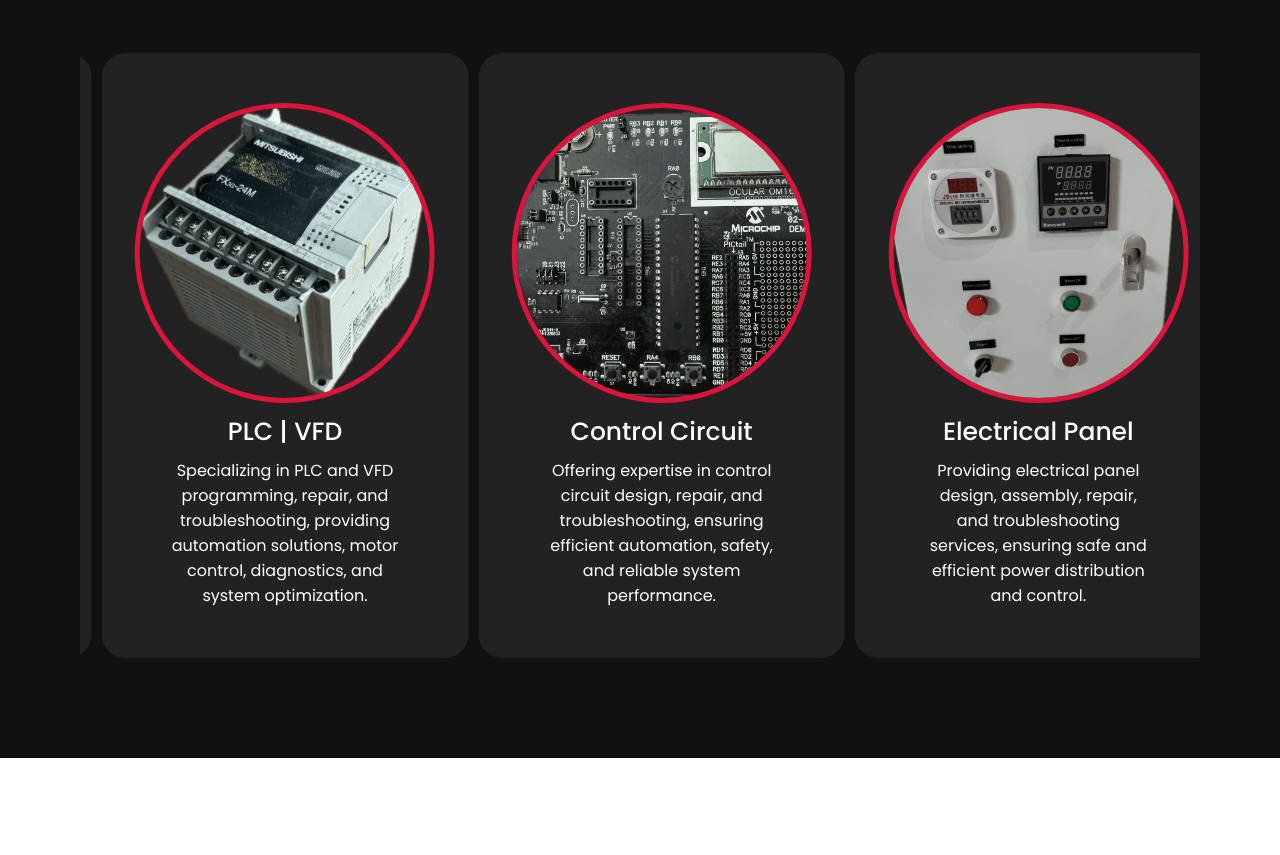
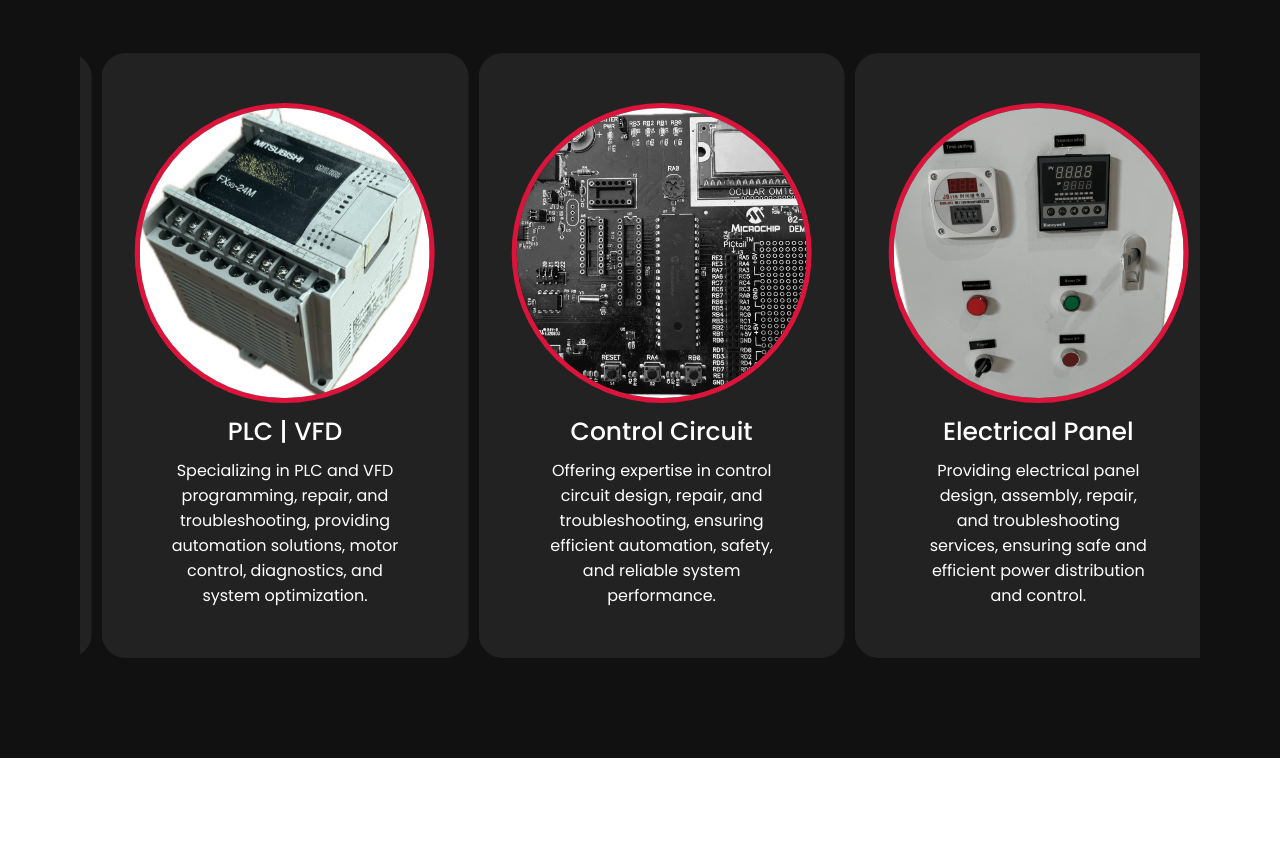
Before and after one commit to partapelectrical/partapelectrical.github.io, a plain HTML site: page index.html in a window 1280 px wide. Shown: the part 973-1828 px from the top of the page. Drawn offline with nearby package versions, Linux system fonts and the light colour scheme.

Commit message:
Add files via upload

```diff
--- a/index.html
+++ b/index.html
@@ -65,7 +65,7 @@
         <div class="carousel owl-carousel">
             <div class="card">
                 <div class="box">
-                    <img src="images/1.png" alt="">
+                    <img src="images/1.jpg" alt="">
                     <div class="text">
                         PLC | VFD
                     </div>
@@ -74,7 +74,7 @@
             </div>
             <div class="card">
                 <div class="box">
-                    <img src="images/2.png" alt="">
+                    <img src="images/2.jpg" alt="">
                     <div class="text">
                         Control Circuit
                     </div>
@@ -84,7 +84,7 @@
             </div>
             <div class="card">
                 <div class="box">
-                    <img src="images/3.png" alt="">
+                    <img src="images/3.jpg" alt="">
                     <div class="text">
                         Electrical Panel
                     </div>
```
